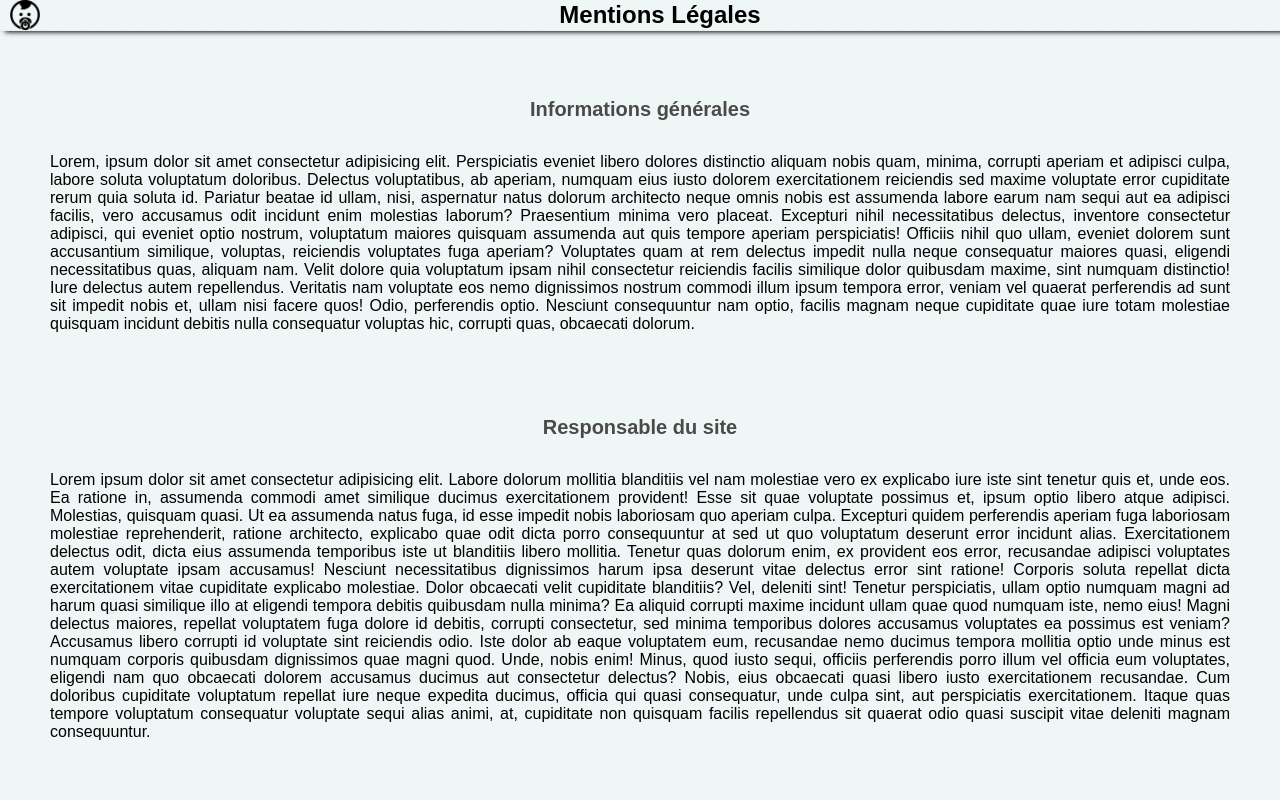
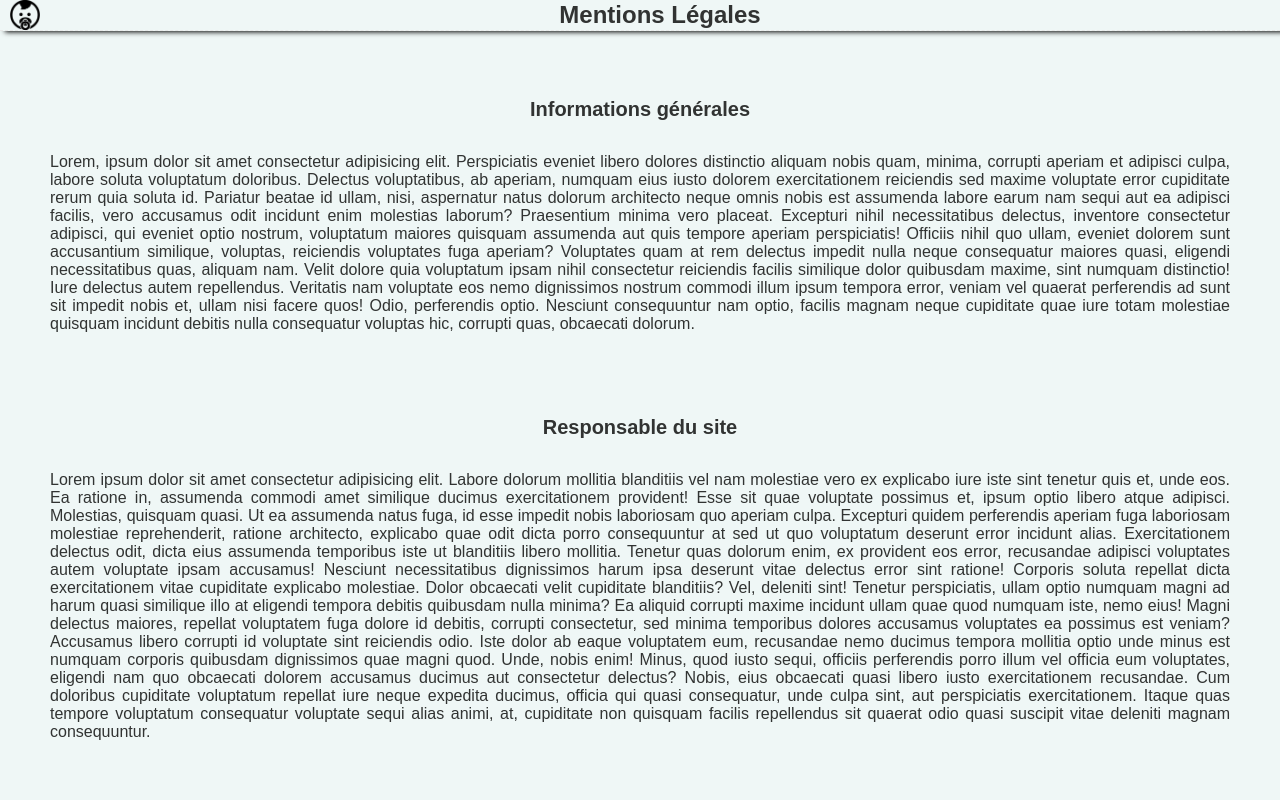
Before and after one commit to JeremyBranger/mentions_legales_suivibaby, a plain HTML site: page index.html in a window 1280 px wide. Shown: the top 800 px of the page. Drawn offline with Linux system fonts and the light colour scheme.

Commit message:
modif couleur

```diff
--- a/css/style.css
+++ b/css/style.css
@@ -1,6 +1,6 @@
-/* Styles pour les écrans de grande taille */
 body {
     background-color: #EFF7F6;
+    color: #313332 ;
     margin-top: 0px;
     margin-right: 0px;
     margin-left: 0px;
@@ -14,7 +14,6 @@ body {
   h2 {
     justify-content: center;
     font-size: 20px;
-    color: #4A4A4A;
   }
 
   #iconBaby {
@@ -26,7 +25,6 @@ body {
   }
 
   .nav {
-    background-color: #EFF7F6;
     box-shadow: 5px 1px 5px black;
     border-bottom: 1px dashed rgba(220, 210, 210, 0.399);
     margin-top: 0px;
```
Also changed, not shown: index.html (+0 -1 lines).
